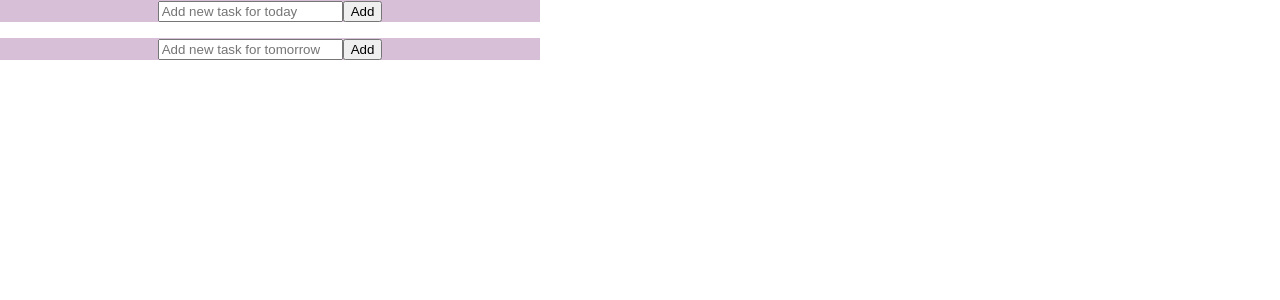
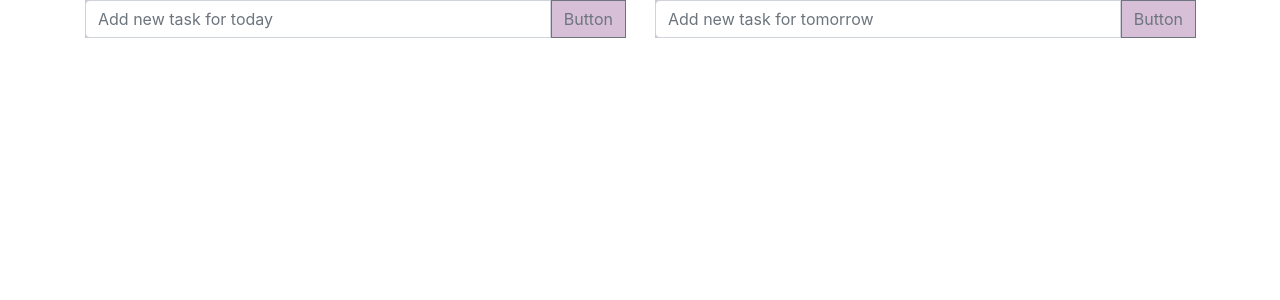
Before and after one commit to AnnaElez/ReactProject, a React (Create React App) app: page / in a window 1280 px wide. Shown: the top 300 px of the page. Built offline with nearby package versions, Linux system fonts and the light colour scheme.

Commit message:
Bootstrap

```diff
--- a/src/App.js
+++ b/src/App.js
@@ -1,5 +1,9 @@
 import './App.css';
 import ToDo from './Demo.js';
+// import BootstrapDemo from './BootstrapDemo.js';
+import '../node_modules/bootstrap/dist/css/bootstrap.min.css';
+import { Col, Row, Container } from 'react-bootstrap';
+
 
 
 
@@ -7,8 +11,12 @@ function App() {
   return (
     <div>
       <div className="App">
-        <ToDo placeholder = 'Add new task for today' day = 'today'/>
-        <ToDo placeholder = 'Add new task for tomorrow' day = 'tomorrow'/>
+        <Container>
+          <Row><Col><ToDo placeholder='Add new task for today' day='today' /> </Col>
+          <Col><ToDo placeholder='Add new task for tomorrow' day='tomorrow' /> </Col></Row>
+          {/* <BootstrapDemo /> */}
+        </Container>
+
       </div>
     </div>
   );
--- /dev/null
+++ b/src/BootstrapDemo.js
@@ -0,0 +1,36 @@
+import React, { Component } from 'react';
+import Block from './Block.js'
+import { Container, Row, Col } from 'react-bootstrap'
+
+class BootstrapDemo extends Component {
+    render() {
+
+        const blocks = [];
+
+        for (let i = 1; i<= 15; i++) {
+
+            blocks.push(
+                <Col lg = "3" key = {i}>
+                    <Block data = {i}/>
+                </Col>
+            )
+        }
+
+        return (
+
+            <Container>
+                <Row lg = "4">
+                   {blocks}
+                </Row>
+
+
+            </Container>
+
+    )
+
+
+    }
+
+}
+
+export default BootstrapDemo
--- a/src/Demo.js
+++ b/src/Demo.js
@@ -1,11 +1,13 @@
 import React, { Component } from 'react';
 import c from './Demo.module.css';
+import { InputGroup, Button, FormControl, Col, Row, Container } from 'react-bootstrap';
 
 
 class ToDo extends Component {
     state = {
         tasks: [],
         inputValue: '',
+        arr: [1, 2, 3, 4, 5, 6, 7, 8, 9],
     }
 
     handleChange = (event) => {
@@ -36,11 +38,22 @@ class ToDo extends Component {
         const { inputValue, tasks } = this.state;
 
         return (
-            <div>
-                <div className={c.place}>
-                    <input className = {c.inp} type="text" placeholder={this.props.placeholder} value={this.state.inputValue} onChange={this.handleChange} />
-                    <input className = {c.inp} type="button" value="Add" onClick={this.handleAdd} />
-                </div>
+            <div className={c.col}>
+                {/* <Container>
+                    <Row lg="1">
+                        <Col lg="2"> */}
+                            <InputGroup className={c.place}>
+                                <FormControl type="text" placeholder={this.props.placeholder} value={this.state.inputValue} onChange={this.handleChange} aria-describedby="basic-addon1" />
+
+                                <InputGroup.Prepend className={c.inp}>
+                                    <Button className={c.inp} variant="outline-secondary" type="button" value="Add" onClick={this.handleAdd}>Button</Button>
+                                </InputGroup.Prepend>
+
+                            </InputGroup>
+                        {/* </Col>
+
+                    </Row> */}
+
                     <ol>
                         {
                             tasks.map((task, index, props) => {
@@ -50,6 +63,7 @@ class ToDo extends Component {
                             })
                         }
                     </ol>
+                {/* </Container> */}
             </div>
 
         )
--- a/src/Demo.module.css
+++ b/src/Demo.module.css
@@ -1,9 +1,12 @@
 ol{
     background-color: thistle;
-    width: 500px;
+    width: 540px;
 }
 
 .place{
     background-color: thistle;
-    width: 540px;
+    width: 500px;
+    display: flex;
+    align-items: center;
+    justify-content: center;
 }
```
Also changed, not shown: src/Block.css (added, +10 -0 lines), src/Block.js (added, +13 -0 lines). Lines whose indentation alone changed are shown as unchanged.
